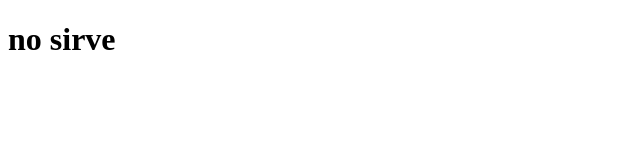
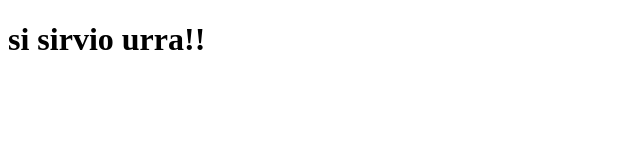
Before and after one commit to JohannaAndradeS/prueba-1, a plain HTML site: page index.html in a window 1280 px wide. Shown: the whole page, without its empty margins (0-640 px from the left). Drawn offline with Linux system fonts and the light colour scheme.

Commit message:
nuevo cambio

```diff
--- a/index.html
+++ b/index.html
@@ -7,6 +7,6 @@
     <title>Document</title>
 </head>
 <body>
-    <h1>no sirve</h1>
+    <h1>si sirvio urra!!</h1>
 </body>
 </html>
```
